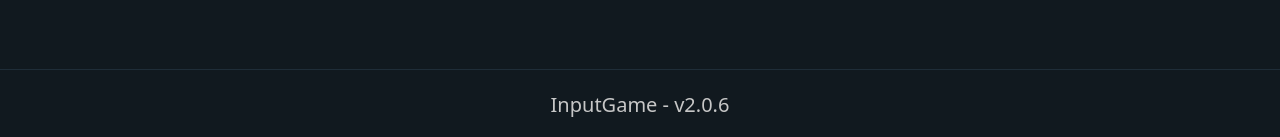
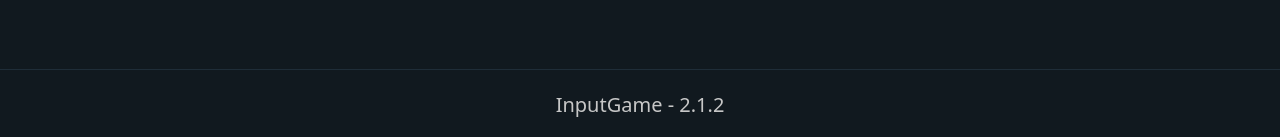
Before and after one commit to dwesh163/InputGame, a React (Vite) app: page / in a window 1280 px wide. Shown: the part 956-1093 px from the top of the page. Built offline with nearby package versions, Linux system fonts and the light colour scheme.

Commit message:
[update] version

```diff
--- a/package.json
+++ b/package.json
@@ -1,7 +1,7 @@
 {
   "name": "inputgame",
   "private": true,
-  "version": "2.0.3",
+  "version": "2.1.2",
   "type": "module",
   "scripts": {
     "dev": "vite",
--- a/src/components/FooterComponents.jsx
+++ b/src/components/FooterComponents.jsx
@@ -5,7 +5,7 @@ export function FooterComponents() {
             <footer style={{ color: '#c7c7c7' }}>
                 <a style={{ textDecoration: 'none', color: '#c7c7c7' }} href="https://github.com/dwesh163/InputGameReact/issues" target="_blank">
                     InputGame
-                </a>{' - v2.0.6'}
+                </a>{' - 2.1.2'}
             </footer>
         </>
     );
```
Also changed, not shown: 1 other file (tests, documents, lock files or other folders).
